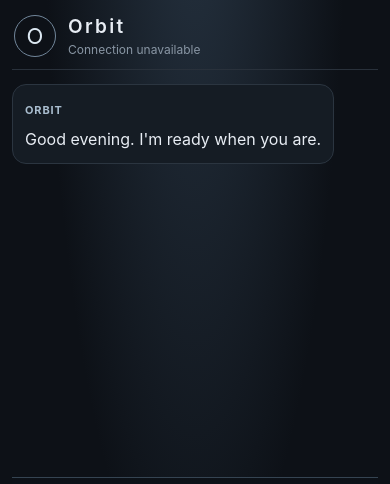
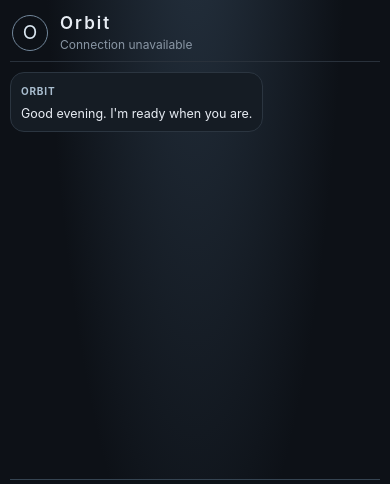
Before and after one commit to llakshyaa-rgb/FirstAI, a plain HTML site: page orbit/web/index.html in a window 390 px wide. Shown: the top 484 px of the page. Drawn offline with Linux system fonts and the light colour scheme; files that its build step writes are made by us from their sources; no server answers; files whose address does not match are found by name.

Commit message:
Make Orbit chat viewport more compact on mobile

```diff
--- a/orbit/web/style.css
+++ b/orbit/web/style.css
@@ -141,3 +141,19 @@ body{min-height:100%;min-height:100dvh}
   #composer button{min-height:46px;padding:0 14px}
   .chat-hint{margin:0 0 10px}
 }
+
+
+/* Compact chat viewport: keep the conversation readable without letting it dominate mobile screens. */
+.shell{width:min(700px,100%);padding:16px 16px}
+.conversation{max-height:min(58dvh,560px);padding:16px 0;gap:10px}
+.bubble{max-width:84%;padding:10px 12px;font-size:13px;line-height:1.45}
+.bubble strong{font-size:10px}
+.bubble p{margin-top:5px}
+@media(max-width:520px){
+  .shell{padding:9px 10px max(10px,env(safe-area-inset-bottom))}
+  .conversation{max-height:min(50dvh,430px);min-height:125px;padding:10px 0;gap:8px}
+  .bubble{max-width:92%;padding:9px 10px;font-size:12.5px;line-height:1.4}
+  header{padding:4px 2px 9px}
+  .mark{width:36px;height:36px;font-size:19px}
+  h1{font-size:17px}
+}
```
